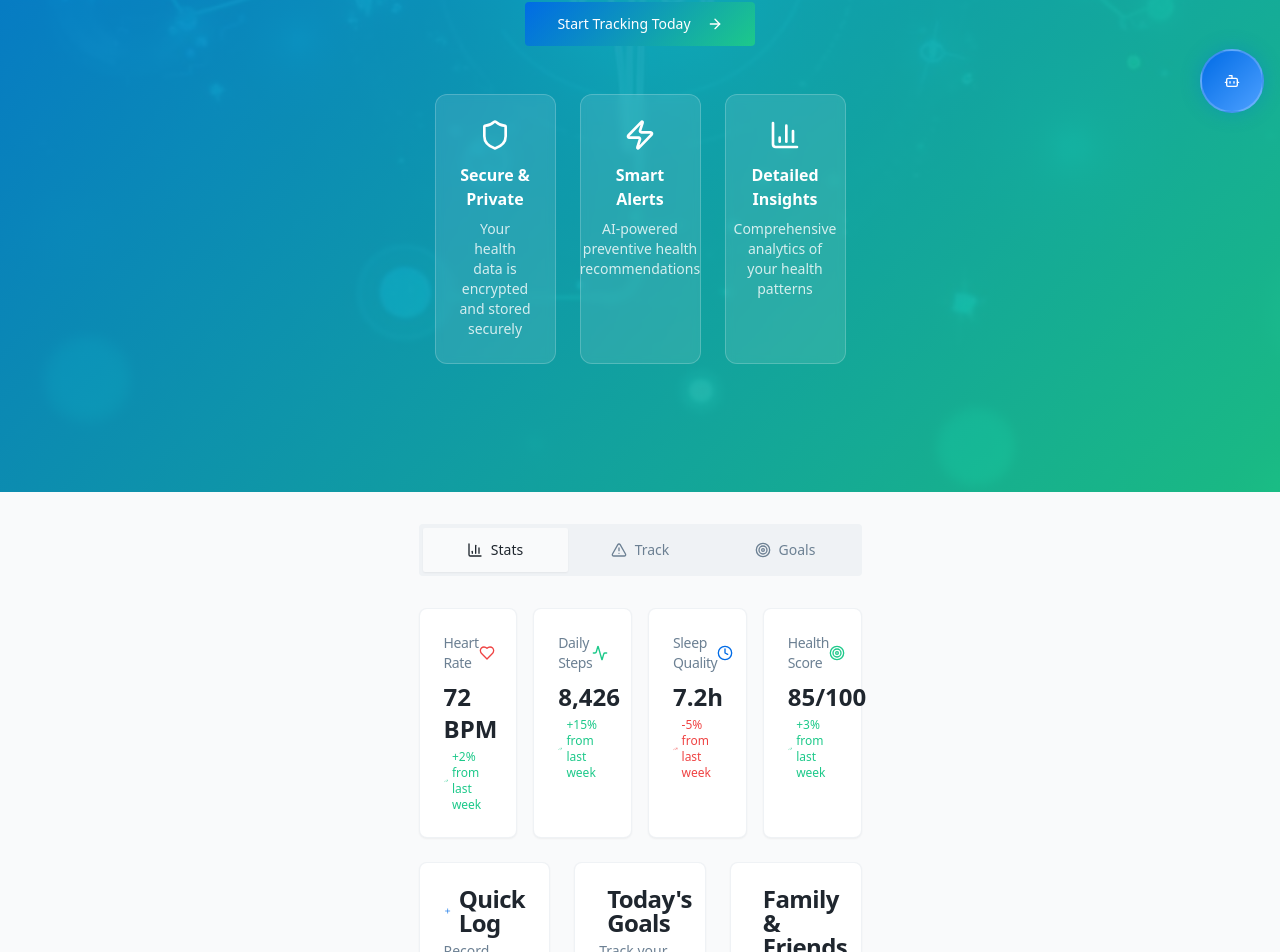
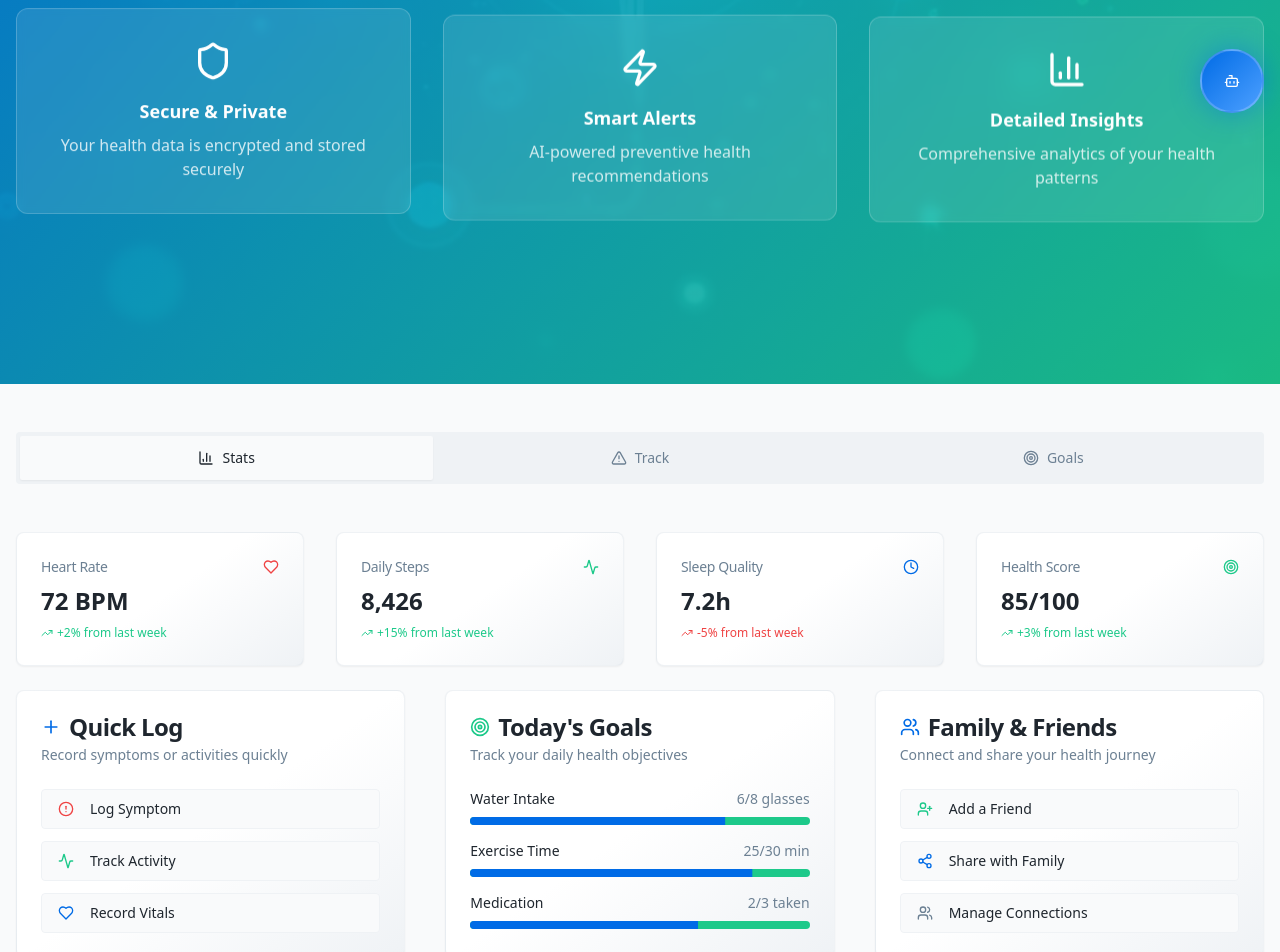
Before and after one commit to kavya05-cell/pocketai-healthmate, a React (Vite) app: page / in a window 1280 px wide. Shown: the part 671-1623 px from the top of the page. Built offline with nearby package versions, Linux system fonts and the light colour scheme.

Commit message:
Refine layout and animations
Ensure elements appear in their normal positions for viewport sizes greater than 'md'. Apply this change across all pages and components. Enhance the website's modernity, interactivity, and responsiveness. Incorporate animations for logos, images, and divs.

```diff
--- a/src/components/HealthDashboard.tsx
+++ b/src/components/HealthDashboard.tsx
@@ -68,21 +68,21 @@ export const HealthDashboard = () => {
   return (
     <div className="space-y-6">
       {/* Health Metrics Grid */}
-      <div className="grid grid-cols-1 md:grid-cols-2 lg:grid-cols-4 gap-4">
-        {healthMetrics.map((metric) => (
-          <Card key={metric.id} className="health-card">
+      <div className="grid grid-cols-1 md:grid-cols-2 lg:grid-cols-4 gap-4 md:gap-6 lg:gap-8">
+        {healthMetrics.map((metric, index) => (
+          <Card key={metric.id} className="health-card hover-lift group animate-fade-in" style={{animationDelay: `${index * 0.1}s`}}>
             <CardHeader className="flex flex-row items-center justify-between space-y-0 pb-2">
-              <CardTitle className="text-sm font-medium text-muted-foreground">
+              <CardTitle className="text-sm font-medium text-muted-foreground group-hover:text-foreground transition-colors">
                 {metric.title}
               </CardTitle>
-              <div className={metric.color}>
+              <div className={`${metric.color} group-hover:animate-bounce-subtle transition-transform`}>
                 {metric.icon}
               </div>
             </CardHeader>
             <CardContent>
-              <div className="text-2xl font-bold text-foreground">{metric.value}</div>
+              <div className="text-2xl font-bold text-foreground mb-2 group-hover:scale-105 transition-transform">{metric.value}</div>
               <div className="flex items-center text-xs text-muted-foreground mt-1">
-                <TrendingUp className={`h-3 w-3 mr-1 ${
+                <TrendingUp className={`h-3 w-3 mr-1 transition-transform group-hover:scale-110 ${
                   metric.trend === 'up' ? 'text-secondary' :
                   metric.trend === 'down' ? 'text-destructive' : 'text-muted-foreground'
                 }`} />
@@ -98,12 +98,12 @@ export const HealthDashboard = () => {
         ))}
       </div>
 
-      <div className="grid grid-cols-1 lg:grid-cols-3 gap-6">
+      <div className="grid grid-cols-1 lg:grid-cols-3 gap-6 md:gap-8 lg:gap-10">
         {/* Quick Actions */}
-        <Card className="health-card">
+        <Card className="health-card hover-lift group animate-slide-up">
           <CardHeader>
-            <CardTitle className="flex items-center gap-2">
-              <Plus className="h-5 w-5 text-primary" />
+            <CardTitle className="flex items-center gap-2 group-hover:text-primary transition-colors">
+              <Plus className="h-5 w-5 text-primary group-hover:animate-rotate transition-transform" />
               Quick Log
             </CardTitle>
             <CardDescription>
@@ -111,16 +111,16 @@ export const HealthDashboard = () => {
             </CardDescription>
           </CardHeader>
           <CardContent className="space-y-3">
-            <Button variant="outline" className="w-full justify-start">
-              <AlertCircle className="h-4 w-4 mr-2 text-destructive" />
+            <Button variant="outline" className="w-full justify-start hover-lift group/btn">
+              <AlertCircle className="h-4 w-4 mr-2 text-destructive group-hover/btn:animate-bounce-subtle" />
               Log Symptom
             </Button>
-            <Button variant="outline" className="w-full justify-start">
-              <Activity className="h-4 w-4 mr-2 text-secondary" />
+            <Button variant="outline" className="w-full justify-start hover-lift group/btn">
+              <Activity className="h-4 w-4 mr-2 text-secondary group-hover/btn:animate-bounce-subtle" />
               Track Activity
             </Button>
-            <Button variant="outline" className="w-full justify-start">
-              <Heart className="h-4 w-4 mr-2 text-primary" />
+            <Button variant="outline" className="w-full justify-start hover-lift group/btn">
+              <Heart className="h-4 w-4 mr-2 text-primary group-hover/btn:animate-bounce-subtle" />
               Record Vitals
             </Button>
           </CardContent>
--- a/src/components/HeroSection.tsx
+++ b/src/components/HeroSection.tsx
@@ -20,54 +20,54 @@ export const HeroSection = ({ onStartTracking }: HeroSectionProps) => {
       </div>
 
       {/* Content */}
-      <div className="relative container mx-auto px-4 py-16 md:py-20 lg:py-32">
-        <div className="max-w-3xl mx-auto text-center text-white">
-          <h2 className="text-3xl md:text-4xl lg:text-6xl font-bold mb-4 md:mb-6 leading-tight">
+      <div className="relative responsive-container py-16 md:py-20 lg:py-32 xl:py-40">
+        <div className="max-w-none md:max-w-4xl lg:max-w-6xl xl:max-w-7xl mx-auto text-center text-white">
+          <h2 className="text-3xl md:text-4xl lg:text-6xl xl:text-7xl font-bold mb-4 md:mb-6 lg:mb-8 leading-tight animate-fade-in">
             Your AI-Powered
-            <span className="block text-transparent bg-clip-text bg-gradient-to-r from-white to-white/80">
+            <span className="block text-transparent bg-clip-text bg-gradient-to-r from-white to-white/80 animate-shimmer">
               Health Companion
             </span>
           </h2>
 
-          <p className="text-lg md:text-xl lg:text-2xl mb-6 md:mb-8 text-white/90 max-w-2xl mx-auto px-4">
+          <p className="text-lg md:text-xl lg:text-2xl xl:text-3xl mb-6 md:mb-8 lg:mb-12 text-white/90 max-w-none md:max-w-3xl lg:max-w-4xl mx-auto animate-slide-up">
             Track symptoms, build healthy habits, and receive personalized preventive alerts
             to stay ahead of your health journey.
           </p>
 
-          <div className="flex justify-center mb-8 md:mb-12 max-w-2xl mx-auto px-4">
+          <div className="flex justify-center mb-8 md:mb-12 lg:mb-16 animate-float">
             <Button
               variant="hero"
               size="lg"
-              className="group animate-bounce-subtle hover:animate-none"
+              className="group animate-bounce-subtle hover:animate-none hover-lift text-base md:text-lg lg:text-xl px-6 md:px-8 lg:px-12 py-3 md:py-4 lg:py-6"
               onClick={onStartTracking}
             >
               Start Tracking Today
-              <ArrowRight className="ml-2 h-4 w-4 group-hover:translate-x-1 transition-transform" />
+              <ArrowRight className="ml-2 h-4 w-4 md:h-5 md:w-5 lg:h-6 lg:w-6 group-hover:translate-x-1 transition-transform" />
             </Button>
           </div>
 
           {/* Feature highlights */}
-          <div className="grid grid-cols-1 md:grid-cols-2 lg:grid-cols-3 gap-4 md:gap-6 max-w-4xl mx-auto px-4">
-            <div className="flex flex-col items-center p-4 md:p-6 rounded-xl bg-white/10 backdrop-blur-sm border border-white/20 hover:bg-white/15 transition-all duration-300 hover:scale-105 group">
-              <Shield className="h-6 w-6 md:h-8 md:w-8 mb-2 md:mb-3 text-white group-hover:scale-110 transition-transform" />
-              <h3 className="font-semibold mb-1 md:mb-2 text-sm md:text-base">Secure & Private</h3>
-              <p className="text-xs md:text-sm text-white/80 text-center">
+          <div className="grid grid-cols-1 md:grid-cols-2 lg:grid-cols-3 gap-4 md:gap-6 lg:gap-8 max-w-none md:max-w-4xl lg:max-w-6xl xl:max-w-7xl mx-auto stagger-fade">
+            <div className="flex flex-col items-center p-4 md:p-6 lg:p-8 rounded-xl bg-white/10 backdrop-blur-sm border border-white/20 hover:bg-white/15 transition-all duration-300 hover:scale-105 hover-lift group animate-float">
+              <Shield className="h-6 w-6 md:h-8 md:w-8 lg:h-10 lg:w-10 mb-2 md:mb-3 lg:mb-4 text-white group-hover:scale-110 group-hover:animate-bounce-subtle transition-transform" />
+              <h3 className="font-semibold mb-1 md:mb-2 text-sm md:text-base lg:text-lg">Secure & Private</h3>
+              <p className="text-xs md:text-sm lg:text-base text-white/80 text-center">
                 Your health data is encrypted and stored securely
               </p>
             </div>
 
-            <div className="flex flex-col items-center p-4 md:p-6 rounded-xl bg-white/10 backdrop-blur-sm border border-white/20 hover:bg-white/15 transition-all duration-300 hover:scale-105 group">
-              <Zap className="h-6 w-6 md:h-8 md:w-8 mb-2 md:mb-3 text-white group-hover:scale-110 transition-transform" />
-              <h3 className="font-semibold mb-1 md:mb-2 text-sm md:text-base">Smart Alerts</h3>
-              <p className="text-xs md:text-sm text-white/80 text-center">
+            <div className="flex flex-col items-center p-4 md:p-6 lg:p-8 rounded-xl bg-white/10 backdrop-blur-sm border border-white/20 hover:bg-white/15 transition-all duration-300 hover:scale-105 hover-lift group animate-float" style={{animationDelay: '0.2s'}}>
+              <Zap className="h-6 w-6 md:h-8 md:w-8 lg:h-10 lg:w-10 mb-2 md:mb-3 lg:mb-4 text-white group-hover:scale-110 group-hover:animate-bounce-subtle transition-transform" />
+              <h3 className="font-semibold mb-1 md:mb-2 text-sm md:text-base lg:text-lg">Smart Alerts</h3>
+              <p className="text-xs md:text-sm lg:text-base text-white/80 text-center">
                 AI-powered preventive health recommendations
               </p>
             </div>
 
-            <div className="flex flex-col items-center p-4 md:p-6 rounded-xl bg-white/10 backdrop-blur-sm border border-white/20 hover:bg-white/15 transition-all duration-300 hover:scale-105 group md:col-span-2 lg:col-span-1">
-              <BarChart3 className="h-6 w-6 md:h-8 md:w-8 mb-2 md:mb-3 text-white group-hover:scale-110 transition-transform" />
-              <h3 className="font-semibold mb-1 md:mb-2 text-sm md:text-base">Detailed Insights</h3>
-              <p className="text-xs md:text-sm text-white/80 text-center">
+            <div className="flex flex-col items-center p-4 md:p-6 lg:p-8 rounded-xl bg-white/10 backdrop-blur-sm border border-white/20 hover:bg-white/15 transition-all duration-300 hover:scale-105 hover-lift group md:col-span-2 lg:col-span-1 animate-float" style={{animationDelay: '0.4s'}}>
+              <BarChart3 className="h-6 w-6 md:h-8 md:w-8 lg:h-10 lg:w-10 mb-2 md:mb-3 lg:mb-4 text-white group-hover:scale-110 group-hover:animate-bounce-subtle transition-transform" />
+              <h3 className="font-semibold mb-1 md:mb-2 text-sm md:text-base lg:text-lg">Detailed Insights</h3>
+              <p className="text-xs md:text-sm lg:text-base text-white/80 text-center">
                 Comprehensive analytics of your health patterns
               </p>
             </div>
--- a/src/index.css
+++ b/src/index.css
@@ -44,11 +44,17 @@ All colors MUST be HSL.
     --gradient-primary: linear-gradient(135deg, hsl(var(--primary)), hsl(var(--primary-glow)));
     --gradient-secondary: linear-gradient(135deg, hsl(var(--secondary)), hsl(158 75% 65%));
     --gradient-hero: linear-gradient(135deg, hsl(212 100% 45%), hsl(158 75% 45%));
+    --gradient-card: linear-gradient(145deg, hsl(var(--card)), hsl(var(--card)) 50%, hsl(var(--muted)) 100%);
 
     /* Health shadows */
     --shadow-soft: 0 2px 10px -2px hsl(var(--primary) / 0.1);
     --shadow-medium: 0 4px 20px -4px hsl(var(--primary) / 0.15);
     --shadow-glow: 0 0 30px hsl(var(--primary-glow) / 0.3);
+    --shadow-float: 0 8px 25px -8px hsl(var(--primary) / 0.2);
+
+    /* Enhanced transitions */
+    --transition-smooth: all 0.3s cubic-bezier(0.4, 0, 0.2, 1);
+    --transition-bounce: all 0.4s cubic-bezier(0.68, -0.55, 0.265, 1.55);
 
     --radius: 0.5rem;
 
@@ -125,13 +131,14 @@ All colors MUST be HSL.
   }
 
   .health-card {
-    @apply bg-card rounded-xl shadow-[var(--shadow-soft)] border border-border/50;
-    transition: all 0.3s cubic-bezier(0.4, 0, 0.2, 1);
+    @apply bg-card rounded-xl shadow-[var(--shadow-soft)] border border-border/50 overflow-hidden;
+    transition: var(--transition-smooth);
+    background: var(--gradient-card);
   }
 
   .health-card:hover {
-    @apply shadow-[var(--shadow-medium)];
-    transform: translateY(-2px);
+    @apply shadow-[var(--shadow-float)];
+    transform: translateY(-4px) scale(1.02);
   }
 
   .gradient-primary {
@@ -146,17 +153,75 @@ All colors MUST be HSL.
     background: var(--gradient-hero);
   }
 
+  .gradient-card {
+    background: var(--gradient-card);
+  }
+
   .health-glow {
     box-shadow: var(--shadow-glow);
   }
 
   /* Interactive elements */
   .hover-lift {
-    @apply transition-all duration-300 hover:translate-y-[-2px] hover:shadow-[var(--shadow-medium)];
+    transition: var(--transition-smooth);
+  }
+
+  .hover-lift:hover {
+    transform: translateY(-3px);
+    box-shadow: var(--shadow-float);
   }
 
   .floating-button {
-    @apply fixed z-50 rounded-full transition-all duration-300 hover:scale-110 active:scale-95;
+    @apply fixed z-50 rounded-full;
+    transition: var(--transition-bounce);
+  }
+
+  .floating-button:hover {
+    transform: scale(1.1) rotate(5deg);
+  }
+
+  .floating-button:active {
+    transform: scale(0.95);
+  }
+
+  /* Modern animations */
+  .animate-float {
+    animation: float 3s ease-in-out infinite;
+  }
+
+  .animate-slide-up {
+    animation: slideUp 0.5s ease-out;
+  }
+
+  .animate-rotate {
+    animation: rotate 0.3s ease-in-out;
+  }
+
+  .stagger-fade {
+    animation: fadeInUp 0.6s ease-out;
+  }
+
+  /* Responsive container improvements */
+  .responsive-container {
+    @apply w-full max-w-none mx-auto px-4;
+  }
+
+  @media (min-width: 768px) {
+    .responsive-container {
+      @apply max-w-7xl px-6;
+    }
+  }
+
+  @media (min-width: 1024px) {
+    .responsive-container {
+      @apply px-8;
+    }
+  }
+
+  @media (min-width: 1280px) {
+    .responsive-container {
+      @apply max-w-screen-xl px-4;
+    }
   }
 
   /* Modern scrollbar */
--- a/src/pages/Index.tsx
+++ b/src/pages/Index.tsx
@@ -30,44 +30,44 @@ const Index = () => {
       <HeroSection onStartTracking={handleStartTracking} />
 
       {/* Main Content */}
-      <main id="main-content" className="container mx-auto px-4 py-6 md:py-8">
-        <Tabs value={activeTab} onValueChange={setActiveTab} className="w-full">
-          <TabsList className="grid w-full grid-cols-3 mb-6 md:mb-8 h-auto p-1">
-            <TabsTrigger value="dashboard" className="flex flex-col md:flex-row items-center gap-1 md:gap-2 py-2 md:py-3 text-xs md:text-sm">
-              <BarChart3 className="h-3 w-3 md:h-4 md:w-4" />
+      <main id="main-content" className="responsive-container py-6 md:py-8 lg:py-12">
+        <Tabs value={activeTab} onValueChange={setActiveTab} className="w-full max-w-none">
+          <TabsList className="grid w-full grid-cols-3 mb-6 md:mb-8 lg:mb-12 h-auto p-1 mx-auto max-w-2xl md:max-w-4xl lg:max-w-none">
+            <TabsTrigger value="dashboard" className="flex flex-col md:flex-row items-center gap-1 md:gap-2 py-2 md:py-3 text-xs md:text-sm hover-lift group">
+              <BarChart3 className="h-3 w-3 md:h-4 md:w-4 group-hover:animate-bounce-subtle transition-transform" />
               <span className="hidden xs:inline">Dashboard</span>
               <span className="xs:hidden">Stats</span>
             </TabsTrigger>
-            <TabsTrigger value="symptoms" className="flex flex-col md:flex-row items-center gap-1 md:gap-2 py-2 md:py-3 text-xs md:text-sm">
-              <AlertTriangle className="h-3 w-3 md:h-4 md:w-4" />
+            <TabsTrigger value="symptoms" className="flex flex-col md:flex-row items-center gap-1 md:gap-2 py-2 md:py-3 text-xs md:text-sm hover-lift group">
+              <AlertTriangle className="h-3 w-3 md:h-4 md:w-4 group-hover:animate-bounce-subtle transition-transform" />
               <span className="hidden xs:inline">Symptoms</span>
               <span className="xs:hidden">Track</span>
             </TabsTrigger>
-            <TabsTrigger value="habits" className="flex flex-col md:flex-row items-center gap-1 md:gap-2 py-2 md:py-3 text-xs md:text-sm">
-              <Target className="h-3 w-3 md:h-4 md:w-4" />
+            <TabsTrigger value="habits" className="flex flex-col md:flex-row items-center gap-1 md:gap-2 py-2 md:py-3 text-xs md:text-sm hover-lift group">
+              <Target className="h-3 w-3 md:h-4 md:w-4 group-hover:animate-bounce-subtle transition-transform" />
               <span className="hidden xs:inline">Habits</span>
               <span className="xs:hidden">Goals</span>
             </TabsTrigger>
           </TabsList>
 
-          <TabsContent value="dashboard">
+          <TabsContent value="dashboard" className="animate-fade-in">
             <HealthDashboard />
           </TabsContent>
 
-          <TabsContent value="symptoms">
+          <TabsContent value="symptoms" className="animate-fade-in">
             <SymptomTracker />
           </TabsContent>
 
-          <TabsContent value="habits">
+          <TabsContent value="habits" className="animate-fade-in">
             <HabitTracker />
           </TabsContent>
         </Tabs>
       </main>
 
       {/* Footer */}
-      <footer className="border-t bg-muted/30 py-6 md:py-8 mt-12 md:mt-16">
-        <div className="container mx-auto px-4 text-center">
-          <p className="text-xs md:text-sm text-muted-foreground">
+      <footer className="border-t bg-muted/30 py-6 md:py-8 lg:py-12 mt-12 md:mt-16 lg:mt-24">
+        <div className="responsive-container text-center">
+          <p className="text-xs md:text-sm lg:text-base text-muted-foreground animate-fade-in">
             © 2024 PocketAI HealthMate. Your privacy and health data are secure.
           </p>
         </div>
--- a/tailwind.config.ts
+++ b/tailwind.config.ts
@@ -121,6 +121,50 @@ export default {
 					'50%': {
 						boxShadow: '0 0 30px hsl(var(--primary) / 0.5)'
 					}
+				},
+				'float': {
+					'0%, 100%': {
+						transform: 'translateY(0px)'
+					},
+					'50%': {
+						transform: 'translateY(-10px)'
+					}
+				},
+				'slideUp': {
+					'0%': {
+						opacity: '0',
+						transform: 'translateY(20px)'
+					},
+					'100%': {
+						opacity: '1',
+						transform: 'translateY(0)'
+					}
+				},
+				'fadeInUp': {
+					'0%': {
+						opacity: '0',
+						transform: 'translateY(30px)'
+					},
+					'100%': {
+						opacity: '1',
+						transform: 'translateY(0)'
+					}
+				},
+				'rotate': {
+					'0%': {
+						transform: 'rotate(0deg)'
+					},
+					'100%': {
+						transform: 'rotate(360deg)'
+					}
+				},
+				'shimmer': {
+					'0%': {
+						backgroundPosition: '-200% 0'
+					},
+					'100%': {
+						backgroundPosition: '200% 0'
+					}
 				}
 			},
 			animation: {
@@ -129,7 +173,12 @@ export default {
 				'fade-in': 'fade-in 0.3s ease-out',
 				'scale-in': 'scale-in 0.2s ease-out',
 				'bounce-subtle': 'bounce-subtle 2s infinite',
-				'pulse-glow': 'pulse-glow 2s infinite'
+				'pulse-glow': 'pulse-glow 2s infinite',
+				'float': 'float 3s ease-in-out infinite',
+				'slide-up': 'slideUp 0.5s ease-out',
+				'fade-in-up': 'fadeInUp 0.6s ease-out',
+				'rotate': 'rotate 0.3s ease-in-out',
+				'shimmer': 'shimmer 2s infinite'
 			}
 		}
 	},
```
